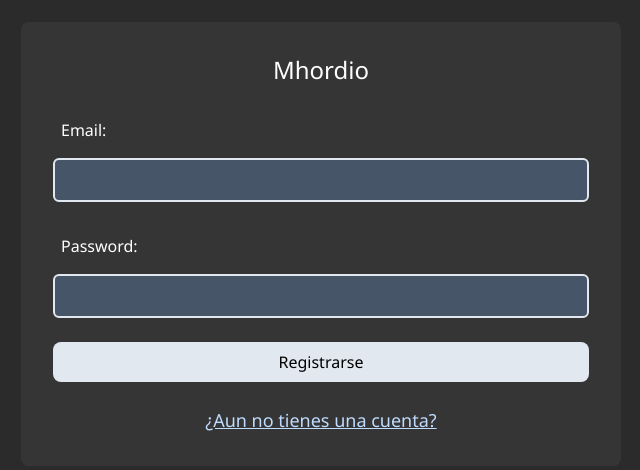
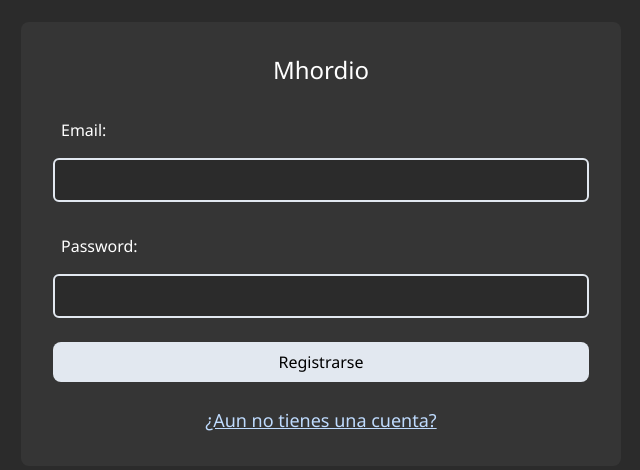
Before and after one commit to MiguelZamoraRey/mhweb, a React (Vite) app: page / in a window 1280 px wide. Shown: the part 156-626 px from the top of the page, without its empty margins (319-959 px from the left). Built offline with nearby package versions, Linux system fonts and the light colour scheme; no server answers.

Commit message:
feat: anillo

```diff
--- a/src/pages/ChatList/ChatList.tsx
+++ b/src/pages/ChatList/ChatList.tsx
@@ -137,7 +137,7 @@ function ChatList() {
               isChatListVisible
                 ? 'flex flex-col gap-4 translate-x-0'
                 : 'w-[0vw] invisible -translate-x-full'
-            } md:visible md:translate-x-0 md:w-[20%]  z-50 md:z-auto p-4 bg-gray-600 h-[90dvh]`}
+            } md:visible md:translate-x-0 md:w-[20%]  z-50 md:z-auto p-4  h-[90dvh]`}
           >
             <h1 className="p-2 text-center text-white text-2xl">Tus chats</h1>
             <span
--- a/src/pages/Home/Home.tsx
+++ b/src/pages/Home/Home.tsx
@@ -50,7 +50,7 @@ function Home() {
           <div className="flex flex-col gap-2 justify-start align-middle">
             <span className="w-20 text-start p-2">Email:</span>
             <input
-              className="p-2 rounded-md w-full bg-slate-600 border-2 border-slate-200 outline-none"
+              className="p-2 rounded-md w-full bg-[#2b2b2b] border-2 border-slate-200 outline-none"
               type="email"
               value={email}
               onChange={(e) => {
@@ -61,7 +61,7 @@ function Home() {
           <div className="flex flex-col gap-2 justify-start align-middle">
             <span className="w-20 text-start p-2">Password:</span>
             <input
-              className="p-2 rounded-md w-full bg-slate-600 border-2 border-slate-200 outline-none"
+              className="p-2 rounded-md w-full bg-[#2b2b2b] border-2 border-slate-200 outline-none"
               type="password"
               value={pass}
               onChange={(e) => {
```
